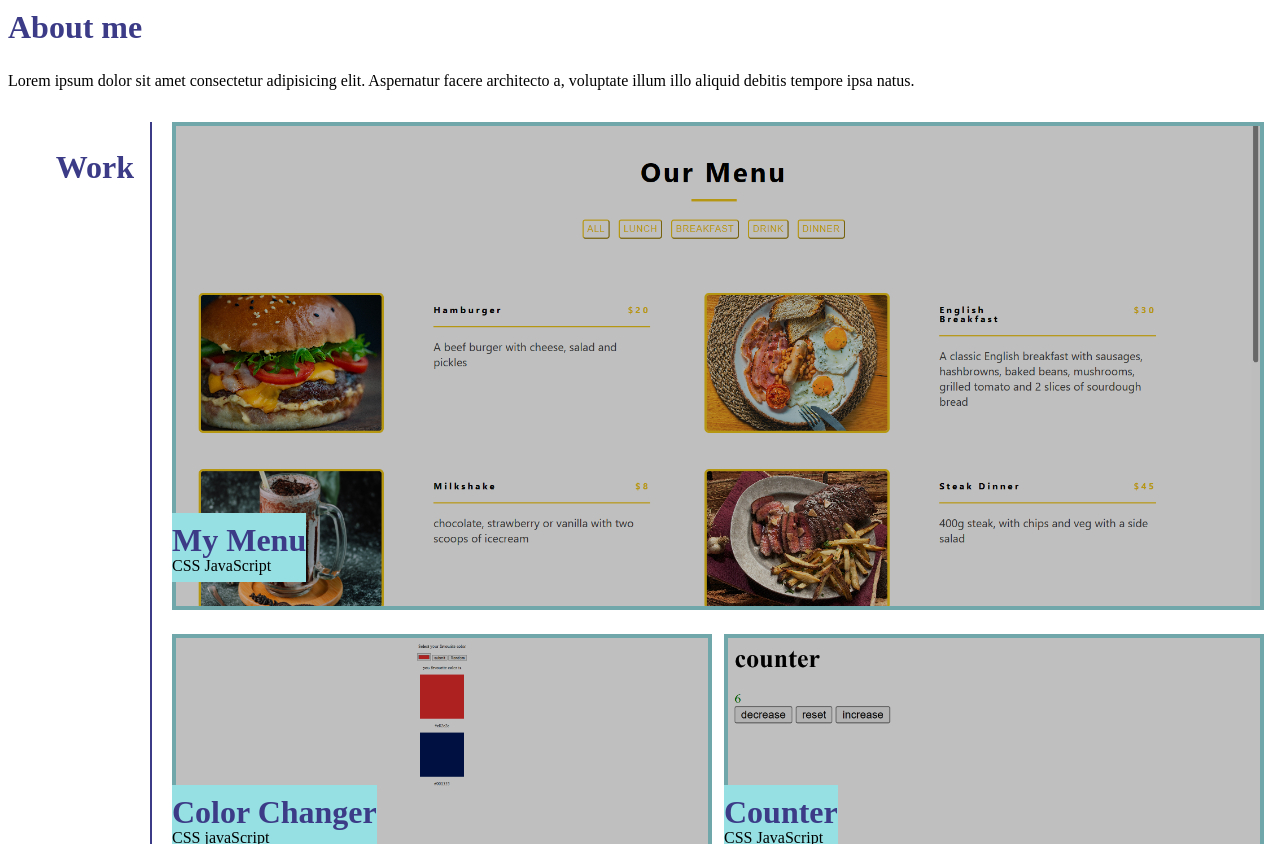
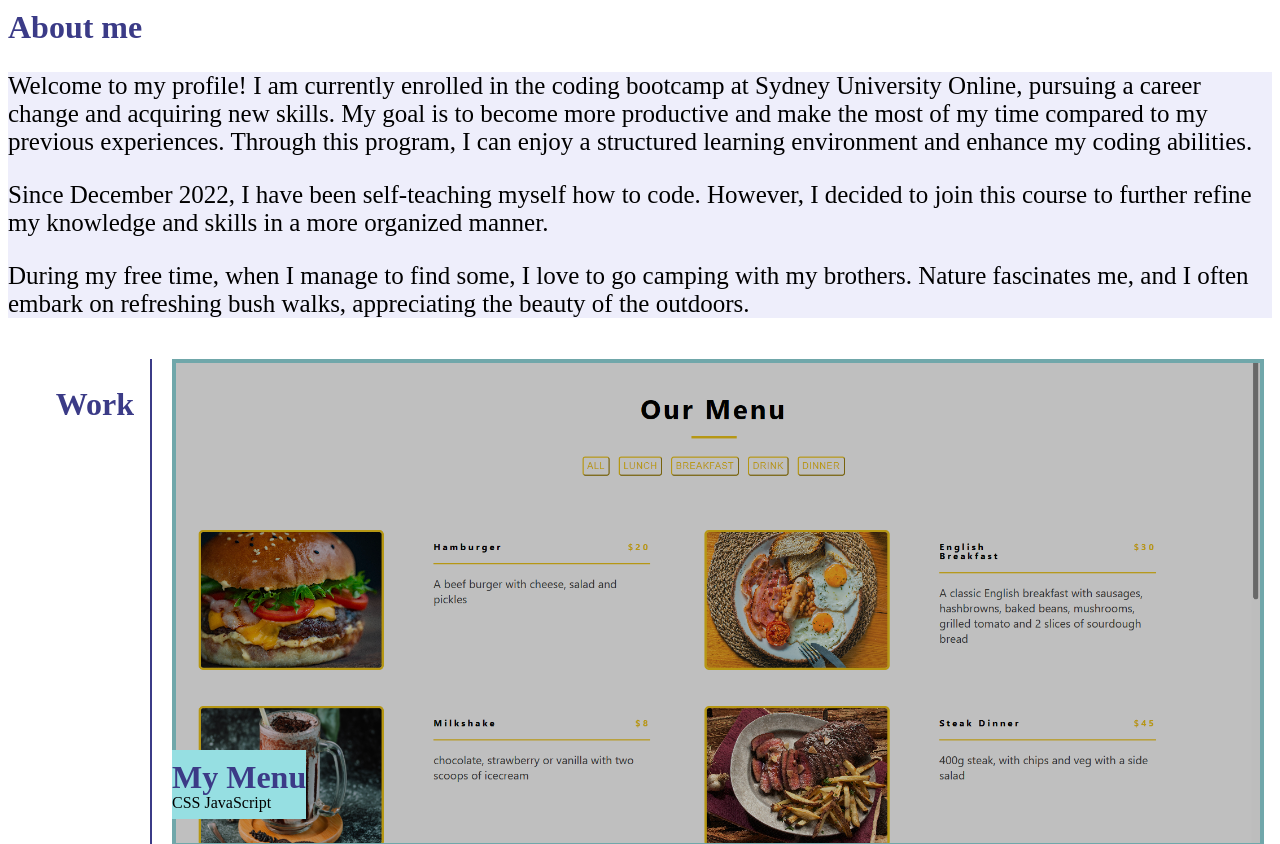
Before and after one commit to Tristenh/Professional-Portfolio, a plain HTML site: page index.html in a window 1280 px wide. Shown: the part 256-1100 px from the top of the page. Drawn offline with Linux system fonts and the light colour scheme; a script that the page names is missing.

Commit message:
updated about me section and link, deleted sperate about me page

```diff
--- a/index.html
+++ b/index.html
@@ -12,7 +12,7 @@
     <nav>
       <p>Tristen Hobba</p>
       <ul>
-        <li><a href="./about.html">About Me</a></li>
+        <li><a href="#about">About Me</a></li>
         <li><a href="#work">Work</a></li>
         <li><a href="#contact">Contact Me</a></li>
         <li><a href="./Resume/index.html">Resume</a></li>
@@ -29,9 +29,25 @@
     <section>
       <h2>About me</h2>
       <p>
-        Lorem ipsum dolor sit amet consectetur adipisicing elit. Aspernatur
-        facere architecto a, voluptate illum illo aliquid debitis tempore ipsa
-        natus.
+        <div id="about" class="about">
+          <p>
+            Welcome to my profile! I am currently enrolled in the coding bootcamp at
+            Sydney University Online, pursuing a career change and acquiring new
+            skills. My goal is to become more productive and make the most of my
+            time compared to my previous experiences. Through this program, I can
+            enjoy a structured learning environment and enhance my coding abilities.
+          </p>
+          <p>
+            Since December 2022, I have been self-teaching myself how to code.
+            However, I decided to join this course to further refine my knowledge
+            and skills in a more organized manner.
+          </p>
+          <p>
+            During my free time, when I manage to find some, I love to go camping
+            with my brothers. Nature fascinates me, and I often embark on refreshing
+            bush walks, appreciating the beauty of the outdoors.
+          </p>
+        </div>
       </p>
     </section>
     <!-- work -->
--- a/styles.css
+++ b/styles.css
@@ -8,6 +8,13 @@ nav a{
 }
 .hero img{
     width: 200px;
+}
+.about{
+    background-color: rgb(238, 238, 251);
+    flex-wrap: wrap;
+    margin: 0 auto;
+    text-align: left;
+    font-size: 25px;
 }
 article img{
     border: 4px solid #96dfe2;
--- a/styles2.css
+++ /dev/null
@@ -1,14 +0,0 @@
-body{
-    font-family: system-ui, -apple-system, BlinkMacSystemFont, 'Segoe UI', Roboto, Oxygen, Ubuntu, Cantarell, 'Open Sans', 'Helvetica Neue', sans-serif;
-    text-align: center;
-}
-h1, h2{
-   color:rgb(59, 59, 135); ;
-}
-.about{
-    background-color: rgb(238, 238, 251);
-    width: 50rem;
-    margin: 0 auto;
-    text-align: left;
-    height: 100vh;
-}
```
Also changed, not shown: about.html (deleted, +0 -33 lines).
